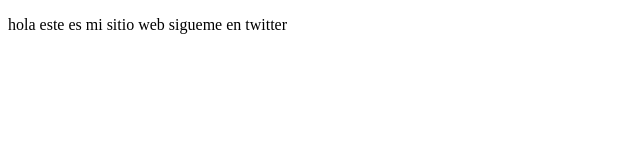
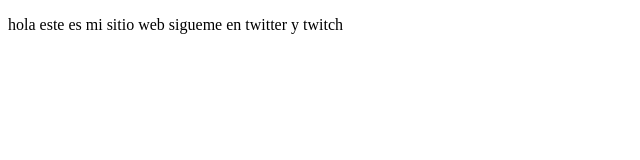
Before and after one commit to Triffuny/proyectoDemoCursoPrework, a plain HTML site: page index.html in a window 1280 px wide. Shown: the full height of the page, 0-640 px from the left. Drawn offline with Linux system fonts and the light colour scheme.

Commit message:
cambios en el index

```diff
--- a/index.html
+++ b/index.html
@@ -9,7 +9,7 @@
 <body>
     <p>
         hola este es mi sitio web
-        sigueme en twitter
+        sigueme en twitter y twitch
     </p>
 </body>
 </html>
```
